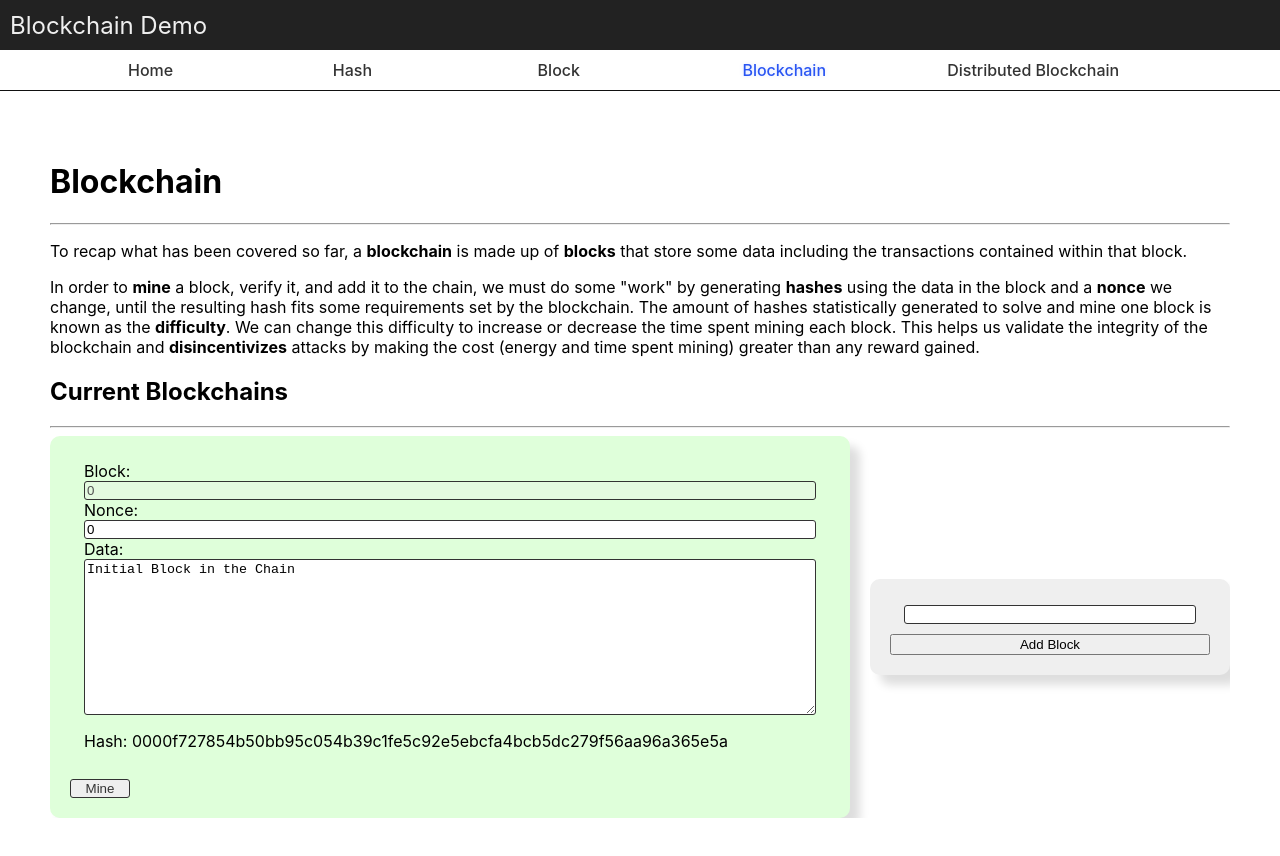
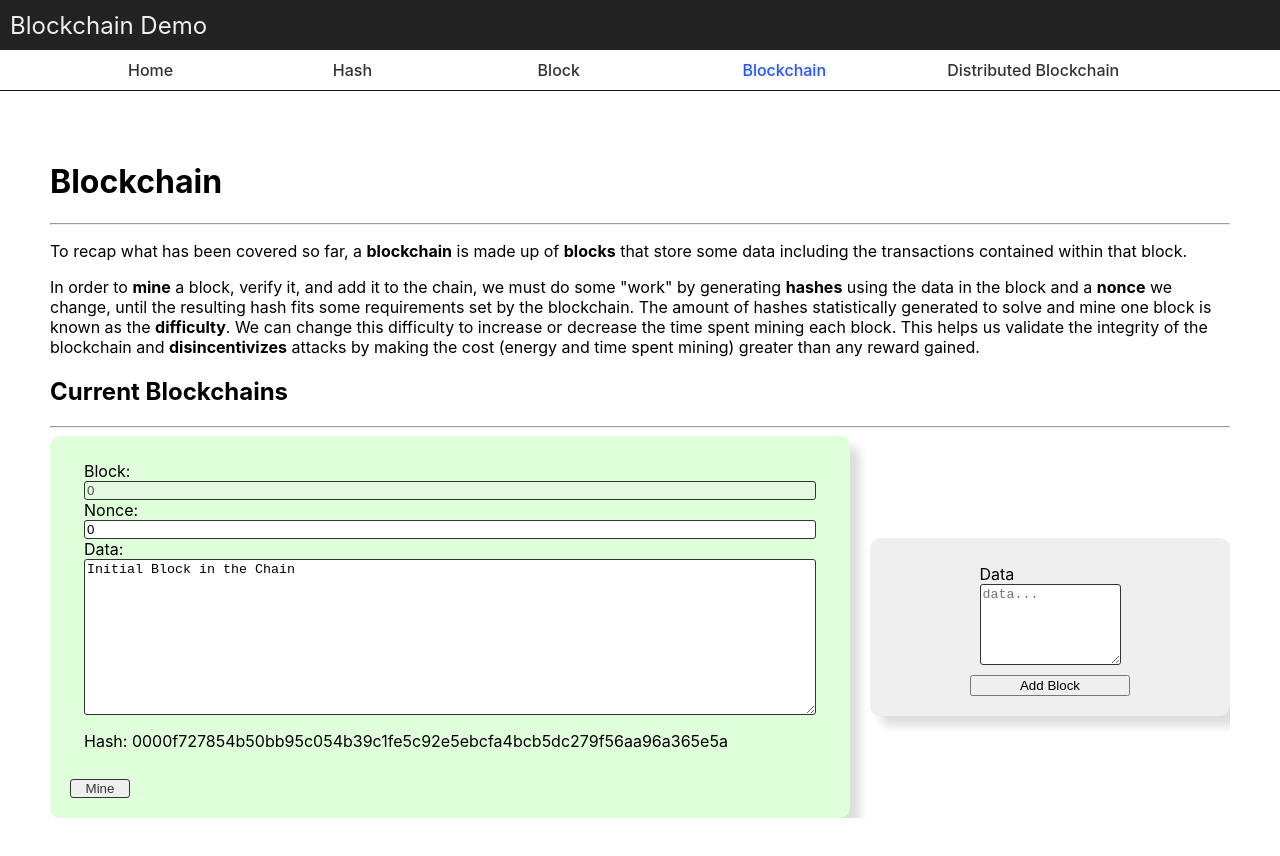
Before and after one commit to joecaro/blockchain-demo-reactJS, a React (Create React App) app: page /blockchain in a window 1280 px wide. Shown: the top 856 px of the page. Built offline with nearby package versions, Linux system fonts and the light colour scheme.

Commit message:
add new block logic

```diff
--- a/src/components/AddBlock.js
+++ b/src/components/AddBlock.js
@@ -1,26 +1,32 @@
 import React, { useState } from "react";
 import styled from "styled-components";
 
-export default function AddBlock({ addNewBlock }) {
+export default function AddBlock({ addBlock }) {
   const [value, setValue] = useState("");
 
-  const handleChange = (e) => {
+  const handleDataChange = (e) => {
     setValue(e.target.value);
   };
+
   const handleAddBlock = (e) => {
     e.preventDefault();
-    setValue("");
-    // add block
+    addBlock(value);
   };
+
   return (
     <Form>
       <fieldset>
-        <input
+        <label htmlFor='data'>Data </label>
+        <textarea
           type='textarea'
-          rows='10'
-          cols='40'
+          name='data'
+          id='data'
+          rows='5'
+          cols='15'
+          placeholder='data...'
           value={value}
-          onChange={handleChange}></input>
+          onChange={handleDataChange}
+        />
       </fieldset>
       <button onClick={handleAddBlock}>Add Block</button>
     </Form>
@@ -38,6 +44,7 @@ const Form = styled.form`
   background-color: #efefef;
   display: flex;
   flex-direction: column;
+  align-items: center;
   fieldset {
     display: flex;
     flex-direction: column;
@@ -51,4 +58,7 @@ const Form = styled.form`
     border-radius: 3px;
     border: 1px solid #333;
   }
+  button {
+    width: 50%;
+  }
 `;
--- a/src/components/Block/BlockchainBlock.js
+++ b/src/components/Block/BlockchainBlock.js
@@ -49,7 +49,6 @@ export default function BlockchainBlock({
   const handleNonceChange = (event) => {
     setNonce(event.target.value);
     blockchain.updateBlockNonce(block.index, event.target.value);
-    console.log(blockchain[block.index]);
     setChain(blockchain.chain);
   };
   const handleDataChange = (event) => {
@@ -70,7 +69,7 @@ export default function BlockchainBlock({
   };
 
   return (
-    <SingleBlockCard valid={!blockchain.chain[block.index].error}>
+    <SingleBlockCard valid={!block.error}>
       <form>
         <fieldset>
           <label htmlFor='block'>Block: </label>
@@ -78,7 +77,7 @@ export default function BlockchainBlock({
             type='number'
             name='block'
             id='block'
-            value={chain[0].index}
+            value={block.index}
             disabled={true}
           />
           <label htmlFor='nonce'>Nonce: </label>
@@ -100,7 +99,7 @@ export default function BlockchainBlock({
             onChange={handleDataChange}
           />
           <p>
-            Hash: <span>{chain[0].hash}</span>
+            Hash: <span>{block.hash}</span>
           </p>
         </fieldset>
         <MineButton isLoading={isLoading} onClick={handleMine}>
--- a/src/components/Blockchain.js
+++ b/src/components/Blockchain.js
@@ -1,4 +1,4 @@
-import React, { useState } from "react";
+import React, { useEffect, useState } from "react";
 import styled from "styled-components";
 import { Blockchain } from "../lib/blockchain";
 import AddBlock from "./AddBlock";
@@ -8,9 +8,17 @@ export default function BlockchainComponent() {
   const [blockchain, setBlockChain] = useState(new Blockchain());
   const [chain, setChain] = useState(blockchain.chain);
 
+  const handleAddBlock = (data) => {
+    const newChain = [...blockchain.addNewBlock(data)];
+    setChain(newChain);
+  };
+
+  useEffect(() => {
+    console.log(chain);
+  }, [chain]);
+
   return (
     <BlockchainContainer>
-      {" "}
       {chain.map((block) => (
         <Block
           key={block.index}
@@ -21,7 +29,7 @@ export default function BlockchainComponent() {
           block={block}
         />
       ))}
-      <AddBlock addNewBlock={blockchain.addNewBlock} />
+      <AddBlock addBlock={handleAddBlock} />
     </BlockchainContainer>
   );
 }
```
